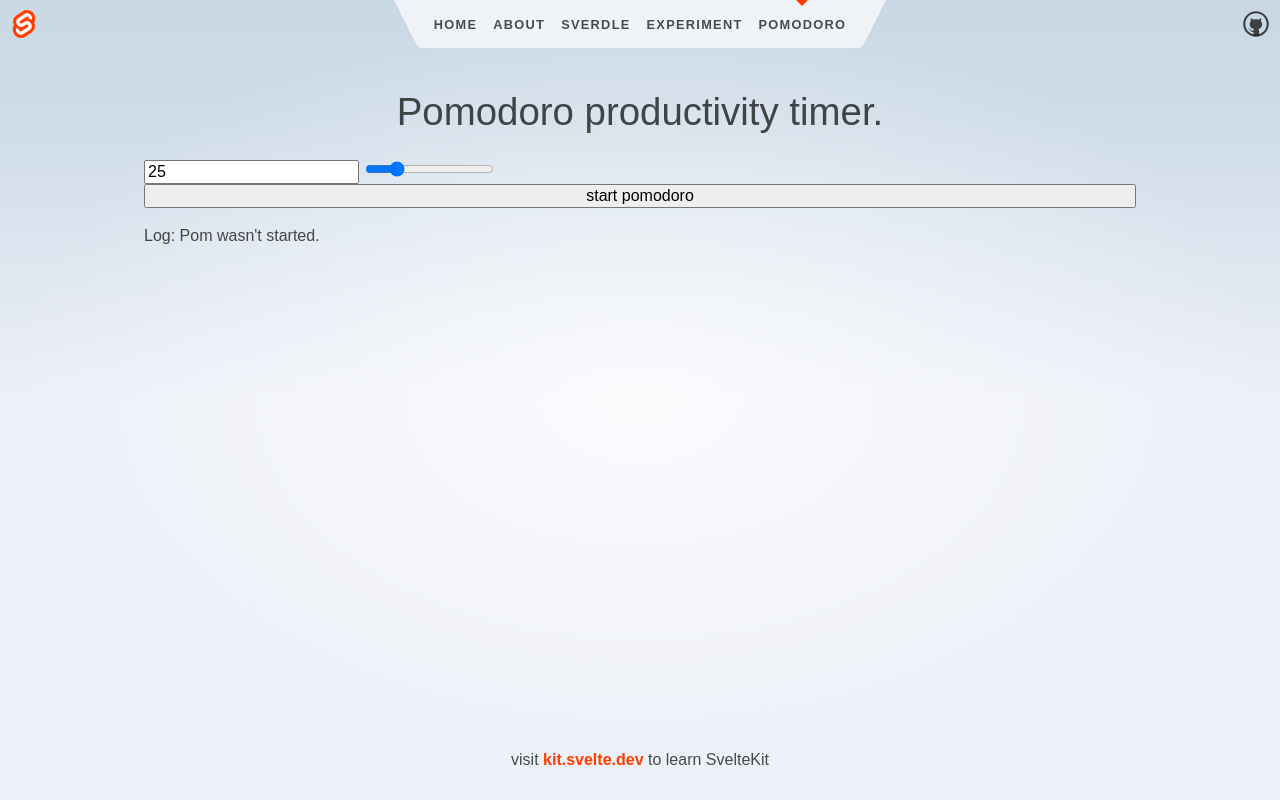
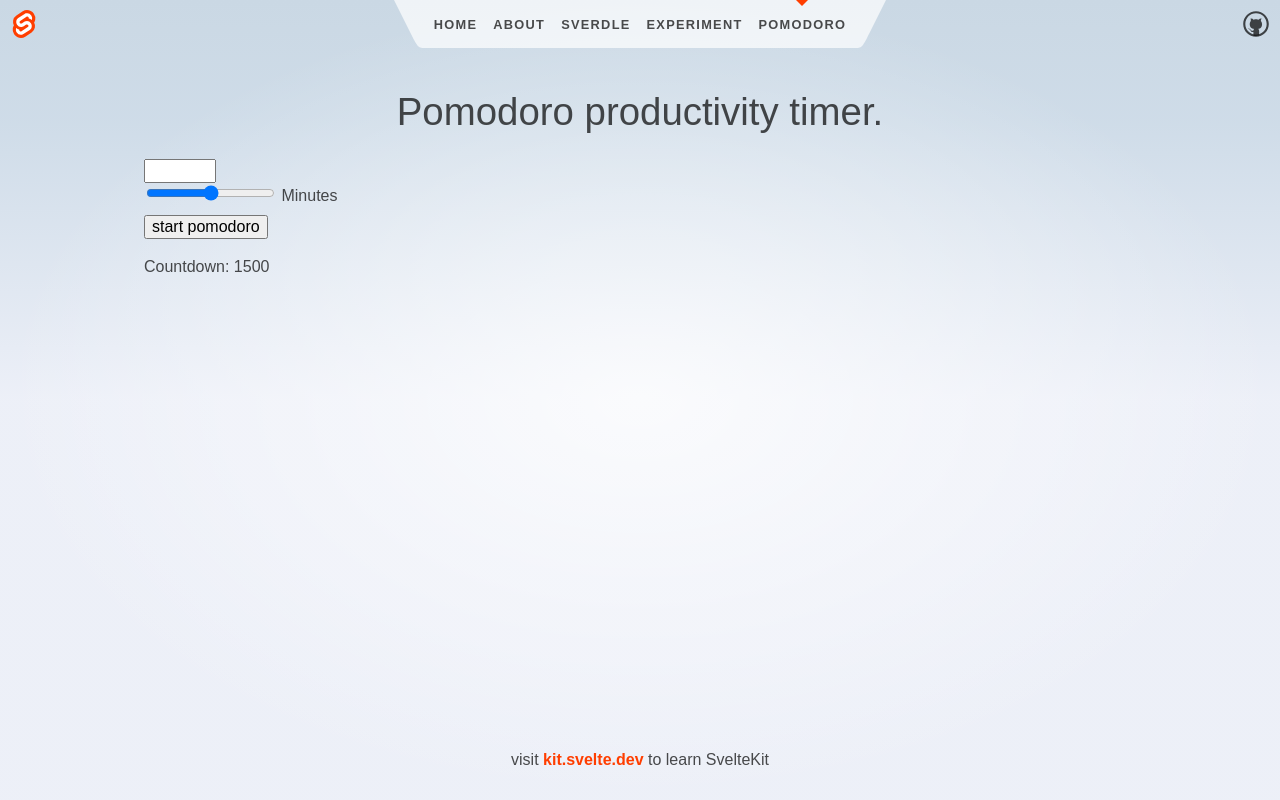
Before and after one commit to Kelamir/svelteExerciseApp, a SvelteKit app: page /pomodoro in a window 1280 px wide. Built offline with nearby package versions, Linux system fonts and the light colour scheme.

Commit message:
Improve the styling. Add a seconds count down.

```diff
--- a/src/routes/pomodoro/+page.svelte
+++ b/src/routes/pomodoro/+page.svelte
@@ -5,32 +5,43 @@
 
 
 <script>
-    let pomLength = 25;
-    let log = "Pom wasn't started."
+    import { writable } from 'svelte/store';
+    import { onDestroy } from "svelte";
 
+    let countdown = writable(1500); // 25 minutes default
 
-    function startPom() {
-        log = "Time passed instantly. You are finished with work." +
-              " Don't trust what your clock is telling you"
+    function startPomTheProWay() {
+        let intervalID = setInterval(() => {
+            countdown.update(n => n - 1);
+        }, 1000);
+
+        onDestroy(() => {
+            clearInterval(intervalID);
+        });
     }
 </script>
 
 
-<h1>Pomodoro productivity timer.</h1>
+<div>
+    <h1>Pomodoro productivity timer.</h1>
 
-<label>
-    <input type="number" bind:value={pomLength} min=10, max=120>
-    <input type="range" bind:value={pomLength} min=10, max=120>
-</label>
+    <label>
+        <input type="number" bind:value={countdown} min=10 max=120>
+        <br>
+        <input type="range" bind:value={countdown} min=10 max=120> Minutes
+    </label>
 
-<button on:click={startPom}>
-    start pomodoro
-</button>
 
-<p>Log: {log}</p>
+    <button on:click={startPomTheProWay}>
+        start pomodoro
+    </button>
+
+    <p>Countdown: {$countdown}</p>
+</div>
 
 
 
 <style>
-
+    button { margin-top: 10px; width: fit-content}
+    div { display: flex; flex-direction: column}
 </style>
```
